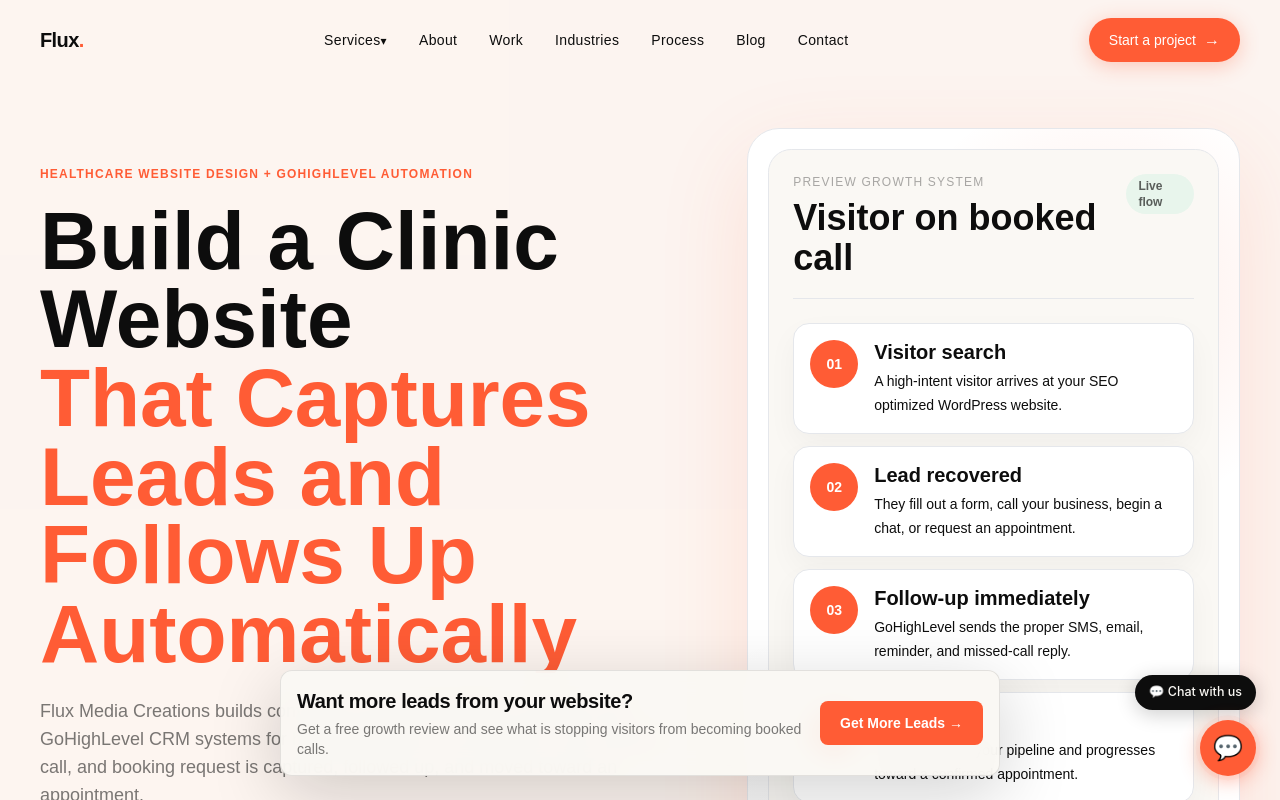
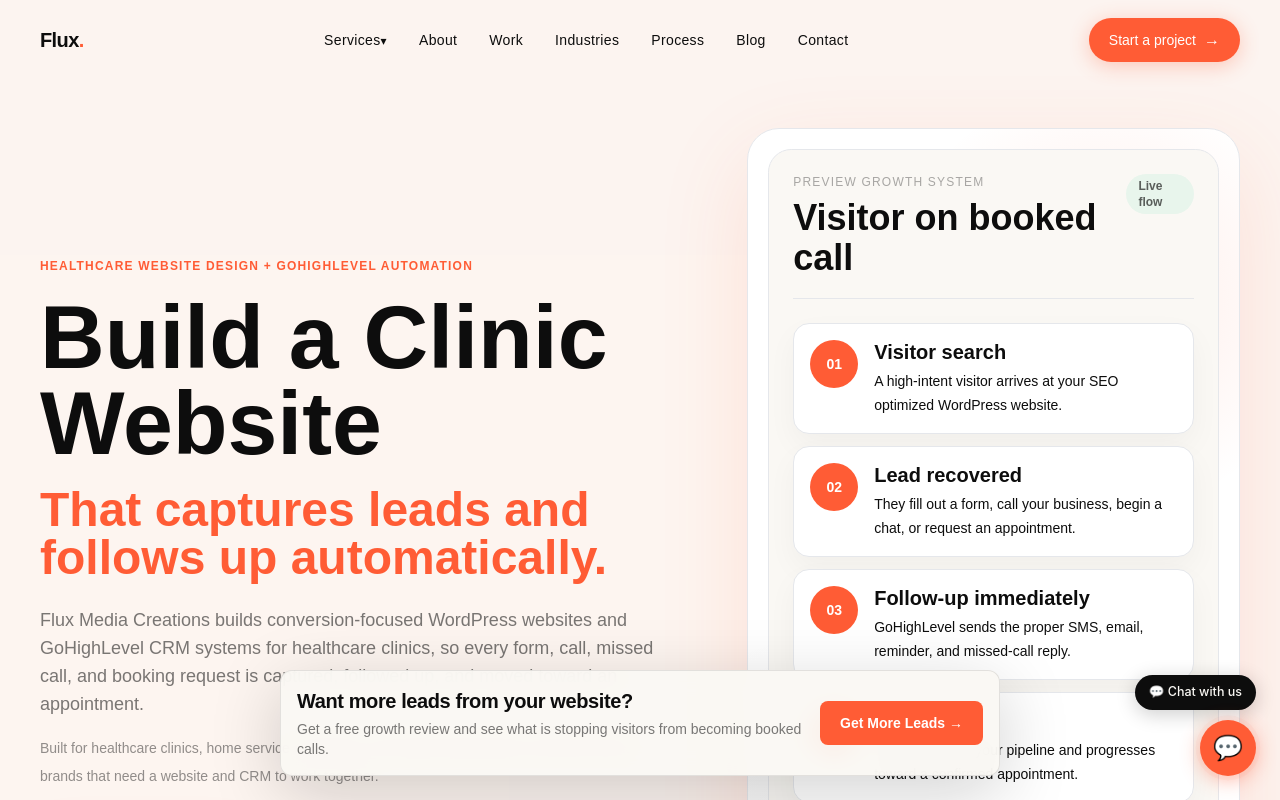
Before and after one commit to dev-gagandeep/Flux-Media-Creations, a Next.js app: page / in a window 1280 px wide. Shown: the top 800 px of the page. Built offline with nearby package versions, Linux system fonts and the light colour scheme; a web font is replaced by a local one.

Commit message:
Refine homepage hero headline scale

```diff
--- a/src/components/sections/Hero.tsx
+++ b/src/components/sections/Hero.tsx
@@ -33,7 +33,7 @@ export default function Hero() {
 
           <motion.h1
             className="font-display font-semibold leading-[0.96] max-w-4xl"
-            style={{ fontSize: "clamp(3.05rem, 6.4vw, 6.7rem)", letterSpacing: "0" }}
+            style={{ fontSize: "clamp(3.35rem, 7vw, 7.2rem)", letterSpacing: "0" }}
           >
             <span className="block overflow-hidden">
               <motion.span
@@ -45,17 +45,16 @@ export default function Hero() {
                 Build a Clinic Website
               </motion.span>
             </span>
-            <span className="block overflow-hidden text-flux">
-              <motion.span
-                className="block"
-                initial={{ y: "110%" }}
-                animate={{ y: 0 }}
-                transition={{ delay: 0.3, duration: 0.8, ease: [0.16, 1, 0.3, 1] }}
-              >
-                That Captures Leads and Follows Up Automatically
-              </motion.span>
-            </span>
           </motion.h1>
+
+          <motion.p
+            variants={fadeUp} initial="initial" animate="animate"
+            transition={{ delay: 0.34, duration: 0.6, ease: [0.16, 1, 0.3, 1] }}
+            className="mt-5 max-w-3xl font-display text-3xl font-semibold leading-tight text-flux md:text-5xl"
+            style={{ letterSpacing: "0" }}
+          >
+            That captures leads and follows up automatically.
+          </motion.p>
 
           <motion.div
             variants={fadeUp} initial="initial" animate="animate"
```
